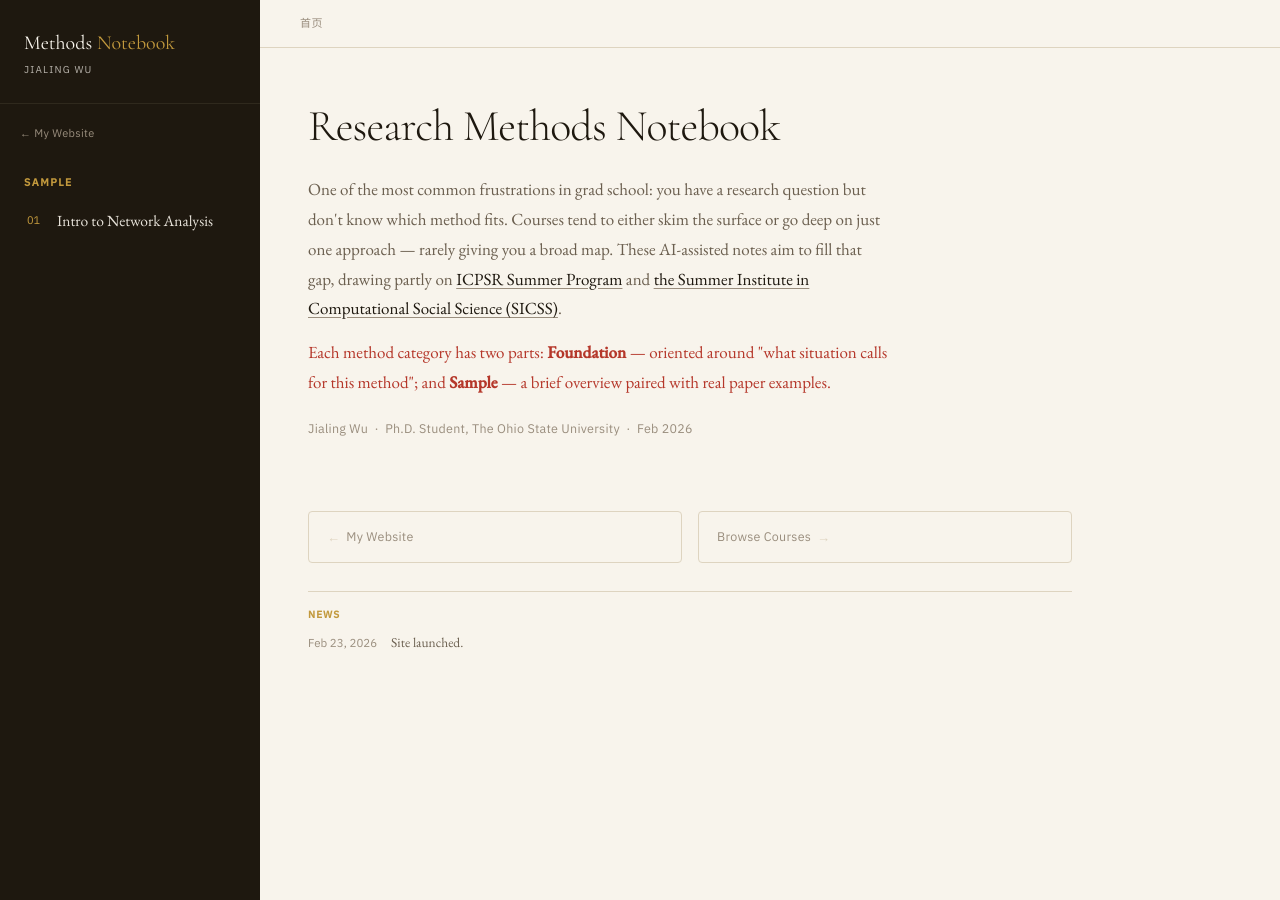
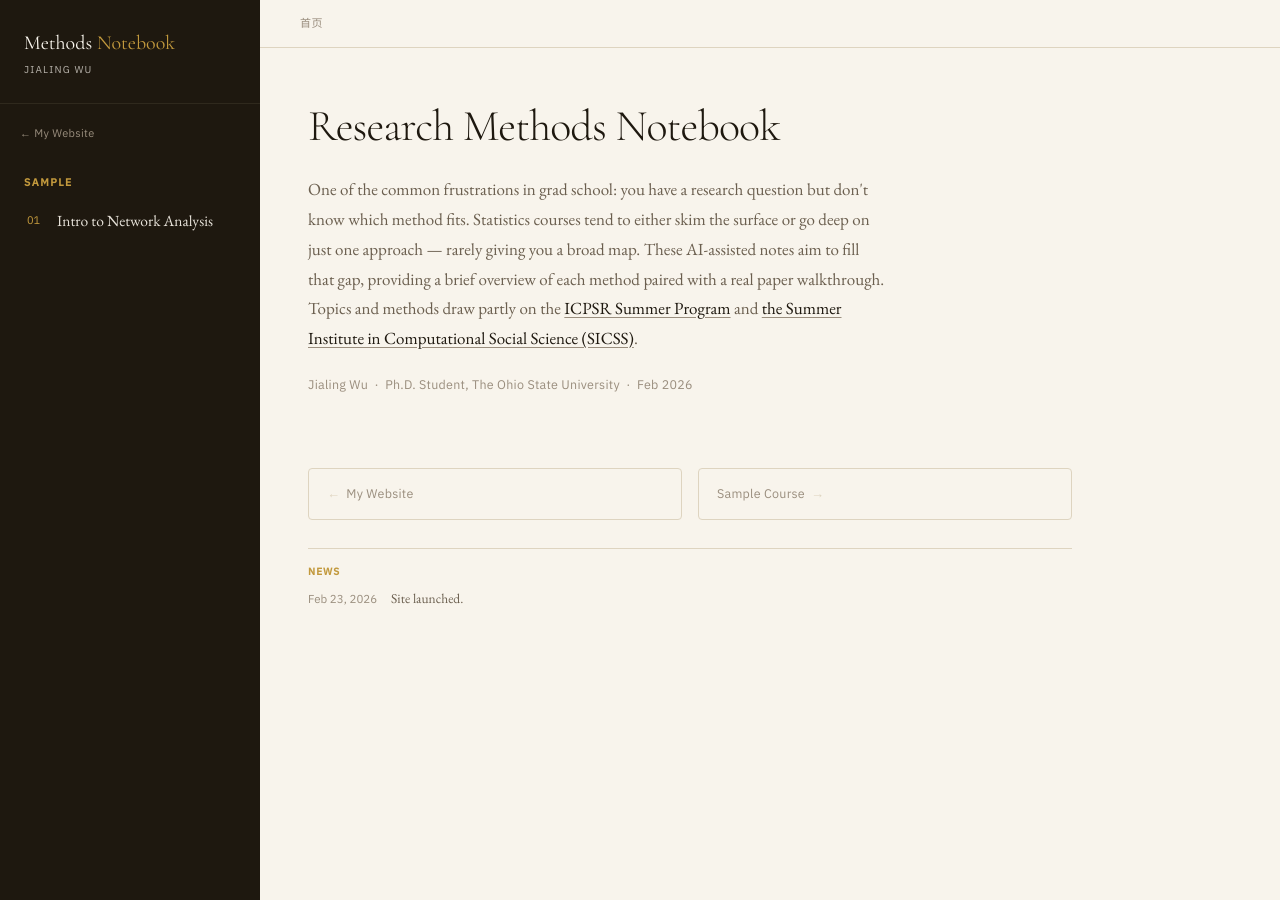
Before and after one commit to jialing-wu/jialing-wu.github.io, a Jekyll site: the page built from methods/index.html, in a window 1280 px wide. Built offline with Jekyll 4.4.1, drawn with Linux system fonts in a browser that asks for light colours.

Commit message:
Polish index page text and link to sample course
- Fix typos and improve English description
- Align Chinese description with updated English
- Remove Foundation/Sample highlight paragraph
- Change Browse Courses link to Sample Course (network intro)

Co-Authored-By: Claude Opus 4.6 <noreply@anthropic.com>

```diff
--- a/methods/index.html
+++ b/methods/index.html
@@ -9,13 +9,11 @@ bilingual: true
   <h1 data-lang="en">Research Methods Notebook</h1>
 
   <div data-lang="zh">
-    <p>研究生阶段最常见的困境之一：遇到研究问题，不知道该用什么方法。学校的课程要么浅尝辄止，要么只深入某一个方向——很难建立起横跨统计与计算社会科学的方法视野。这个 AI 协助整理的笔记，希望能提供一个初步的参考框架。学习主题部分来自 <a class="idx-link" href="https://www.icpsr.umich.edu/web/pages/sumprog/" target="_blank">ICPSR Summer Program</a> 和<a class="idx-link" href="https://sicss.io/" target="_blank">计算社会科学暑期学院（SICSS）</a>。</p>
-    <p class="idx-highlight">每个方法大类包含两个部分：<strong>基础（Foundation）</strong>以「遇到什么情况、应该用什么方法」为导向，介绍各类方法的适用场景和核心概念；<strong>运用（Sample）</strong>提供方法简介，并搭配真实论文案例，看研究者怎么实际用这些方法。</p>
+    <p>研究生阶段最常见的困境之一：遇到研究问题，不知道该用什么方法。统计课程要么浅尝辄止，要么只深入某一个方向——很难建立起横跨各类方法的全局视野。这个 AI 协助整理的笔记希望能填补这个空白，为每种方法提供简要概述并搭配真实论文案例拆解。学习主题部分来自 <a class="idx-link" href="https://www.icpsr.umich.edu/web/pages/sumprog/" target="_blank">ICPSR Summer Program</a> 和<a class="idx-link" href="https://sicss.io/" target="_blank">计算社会科学暑期学院（SICSS）</a>。</p>
   </div>
 
   <div data-lang="en">
-    <p>One of the most common frustrations in grad school: you have a research question but don't know which method fits. Courses tend to either skim the surface or go deep on just one approach — rarely giving you a broad map. These AI-assisted notes aim to fill that gap, drawing partly on <a class="idx-link" href="https://www.icpsr.umich.edu/web/pages/sumprog/" target="_blank">ICPSR Summer Program</a> and <a class="idx-link" href="https://sicss.io/" target="_blank">the Summer Institute in Computational Social Science (SICSS)</a>.</p>
-    <p class="idx-highlight">Each method category has two parts: <strong>Foundation</strong> — oriented around "what situation calls for this method"; and <strong>Sample</strong> — a brief overview paired with real paper examples.</p>
+    <p>One of the common frustrations in grad school: you have a research question but don't know which method fits. Statistics courses tend to either skim the surface or go deep on just one approach — rarely giving you a broad map. These AI-assisted notes aim to fill that gap, providing a brief overview of each method paired with a real paper walkthrough. Topics and methods draw partly on the <a class="idx-link" href="https://www.icpsr.umich.edu/web/pages/sumprog/" target="_blank">ICPSR Summer Program</a> and <a class="idx-link" href="https://sicss.io/" target="_blank">the Summer Institute in Computational Social Science (SICSS)</a>.</p>
   </div>
 
   <p class="author-line">Jialing Wu &nbsp;·&nbsp; <span class="author-title">Ph.D. Student, The Ohio State University &nbsp;·&nbsp; Feb 2026</span></p>
@@ -29,10 +27,10 @@ bilingual: true
       <span class="pn-title" data-lang="en">My Website</span>
     </span>
   </a>
-  <a class="pn-link pn-next" href="/methods/overview.html">
+  <a class="pn-link pn-next" href="/methods/sample-network-intro.html">
     <span>
-      <span class="pn-title" data-lang="zh">浏览课程</span>
-      <span class="pn-title" data-lang="en">Browse Courses</span>
+      <span class="pn-title" data-lang="zh">示例课程</span>
+      <span class="pn-title" data-lang="en">Sample Course</span>
     </span>
     <span class="pn-arrow">→</span>
   </a>
```
